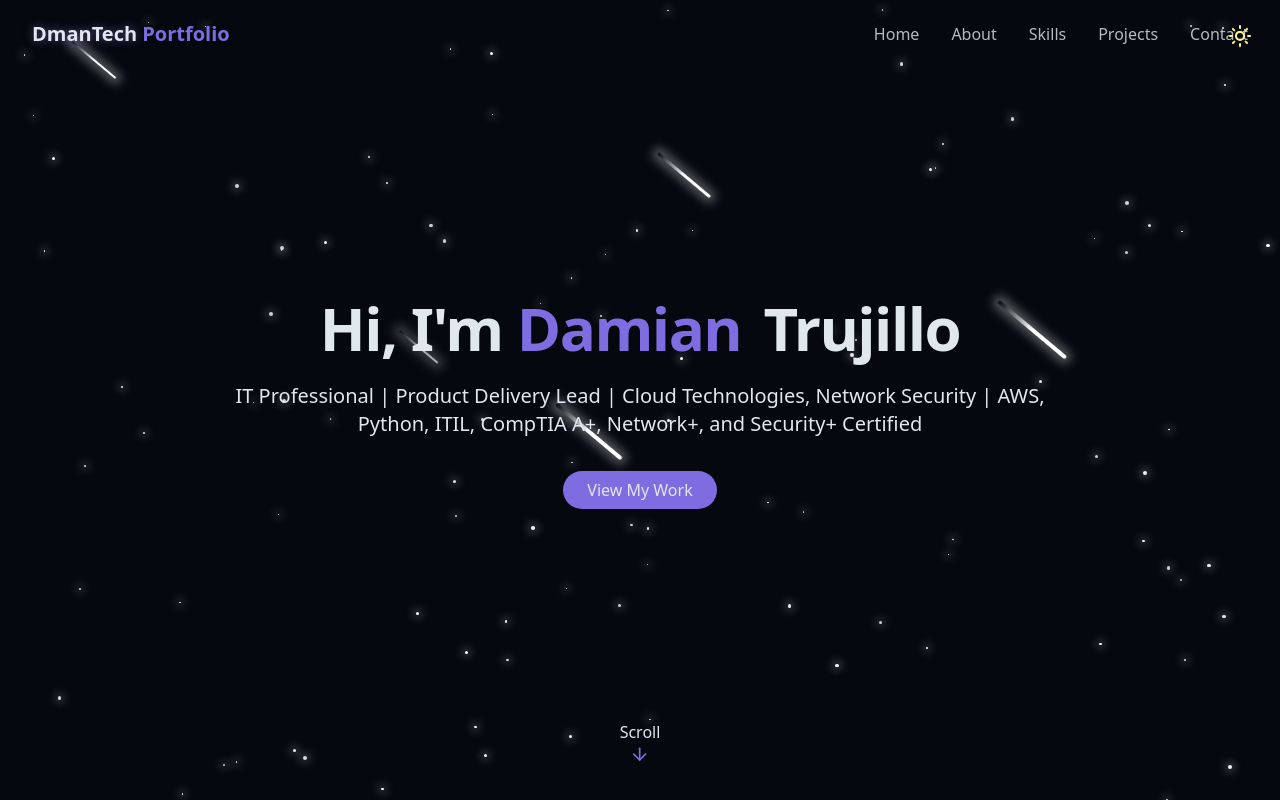
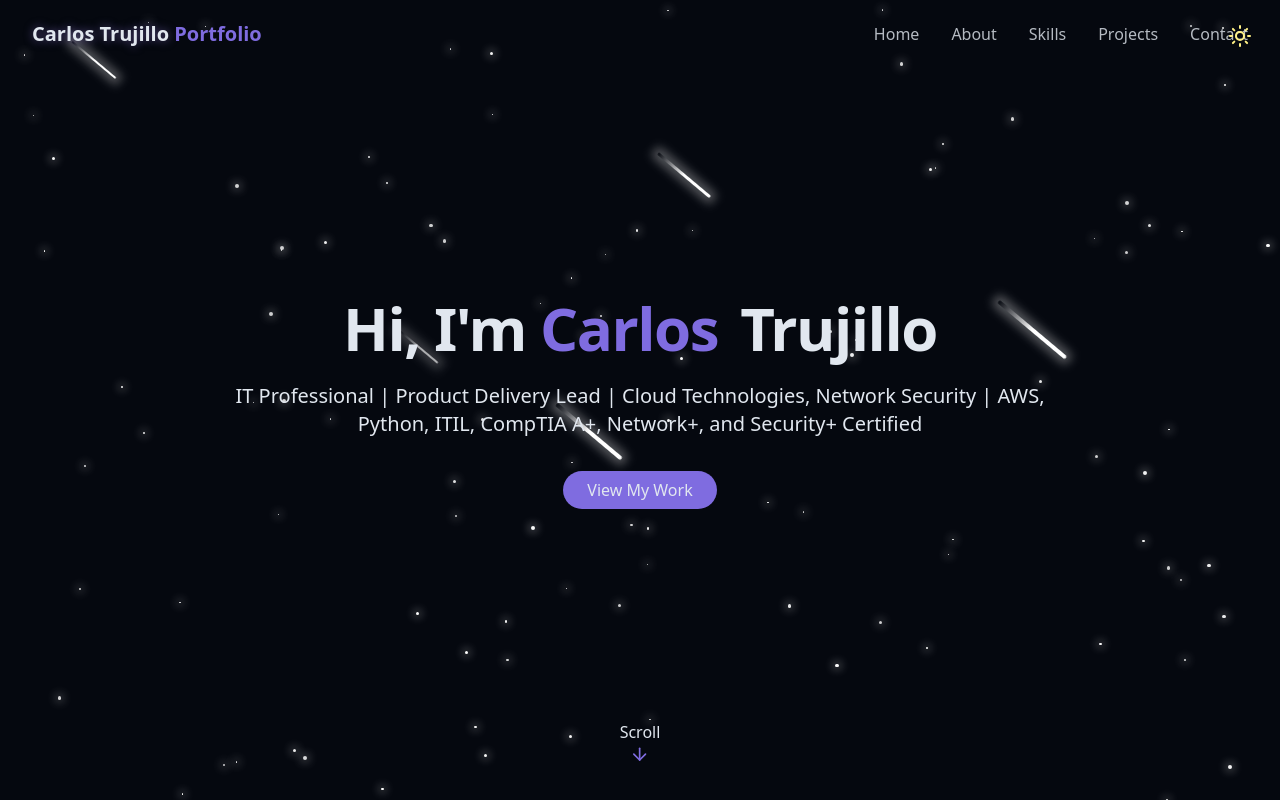
Before and after one commit to C-Damian/portfolio, a React (Vite) app: page / in a window 1280 px wide. Shown: the top 800 px of the page. Built offline with nearby package versions, Linux system fonts and the light colour scheme.

Commit message:
Corrected wording

```diff
--- a/src/components/HeroSection.jsx
+++ b/src/components/HeroSection.jsx
@@ -14,7 +14,7 @@
             <span className="opacity-0 animate-fade-in"> Hi, I'm</span>
             <span className="text-primary opacity-0 animate-fade-in-delay-1">
               {" "}
-              Damian
+              Carlos
               </span>
             <span className="text-gradient ml-2 opacity-0 animate-fade-in-delay-2">{" "}Trujillo</span>
           </h1>
--- a/src/components/Navbar.jsx
+++ b/src/components/Navbar.jsx
@@ -34,7 +34,7 @@
       <div className="container flex items-center justify-between">
         <a className="text-xl font-bold text-primary flex items-center" href="#hero">
           <span className="relative z-10">
-            <span className="text-glow text-foreground"> DmanTech</span> Portfolio
+            <span className="text-glow text-foreground"> Carlos Trujillo</span> Portfolio
           </span>
         </a>
 
```
